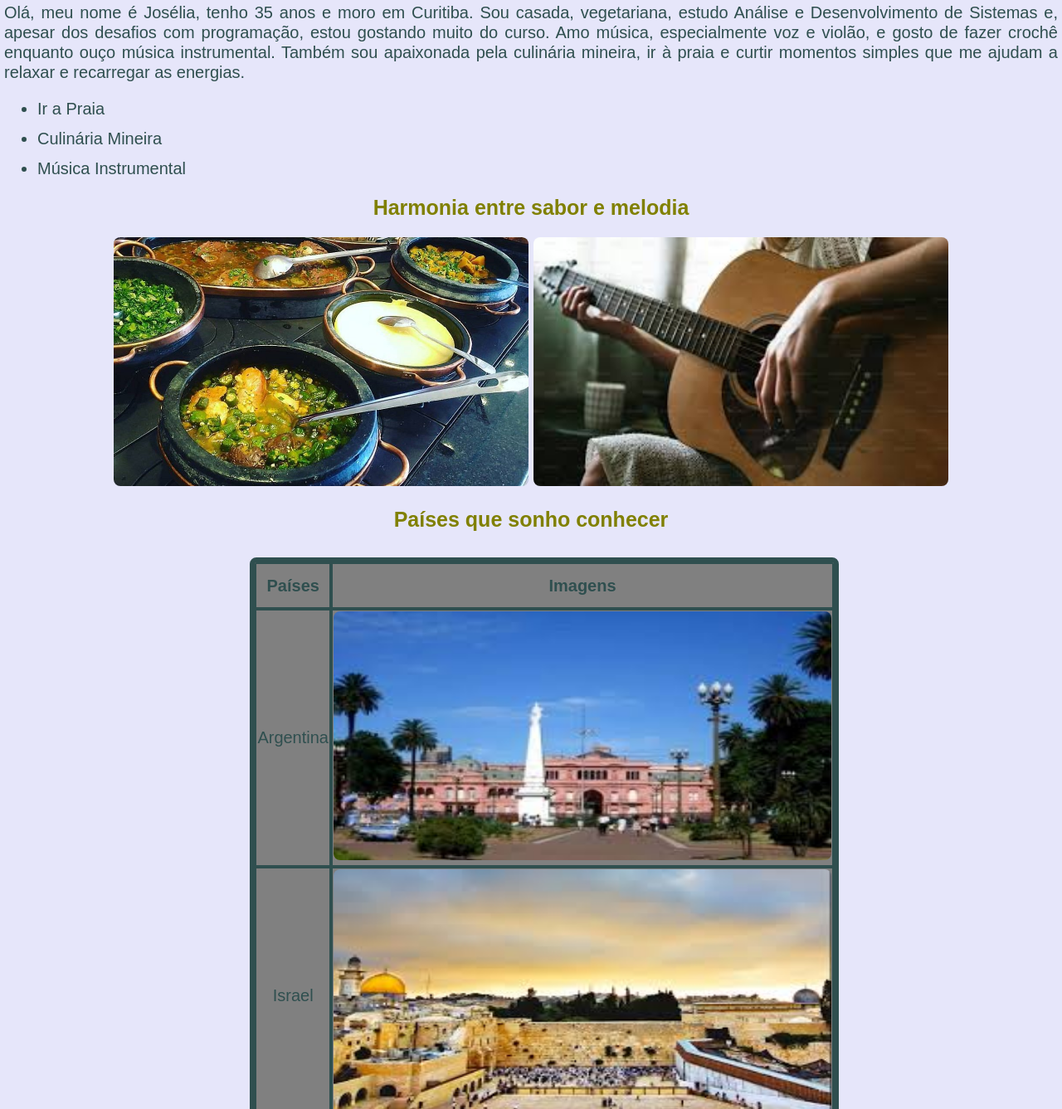
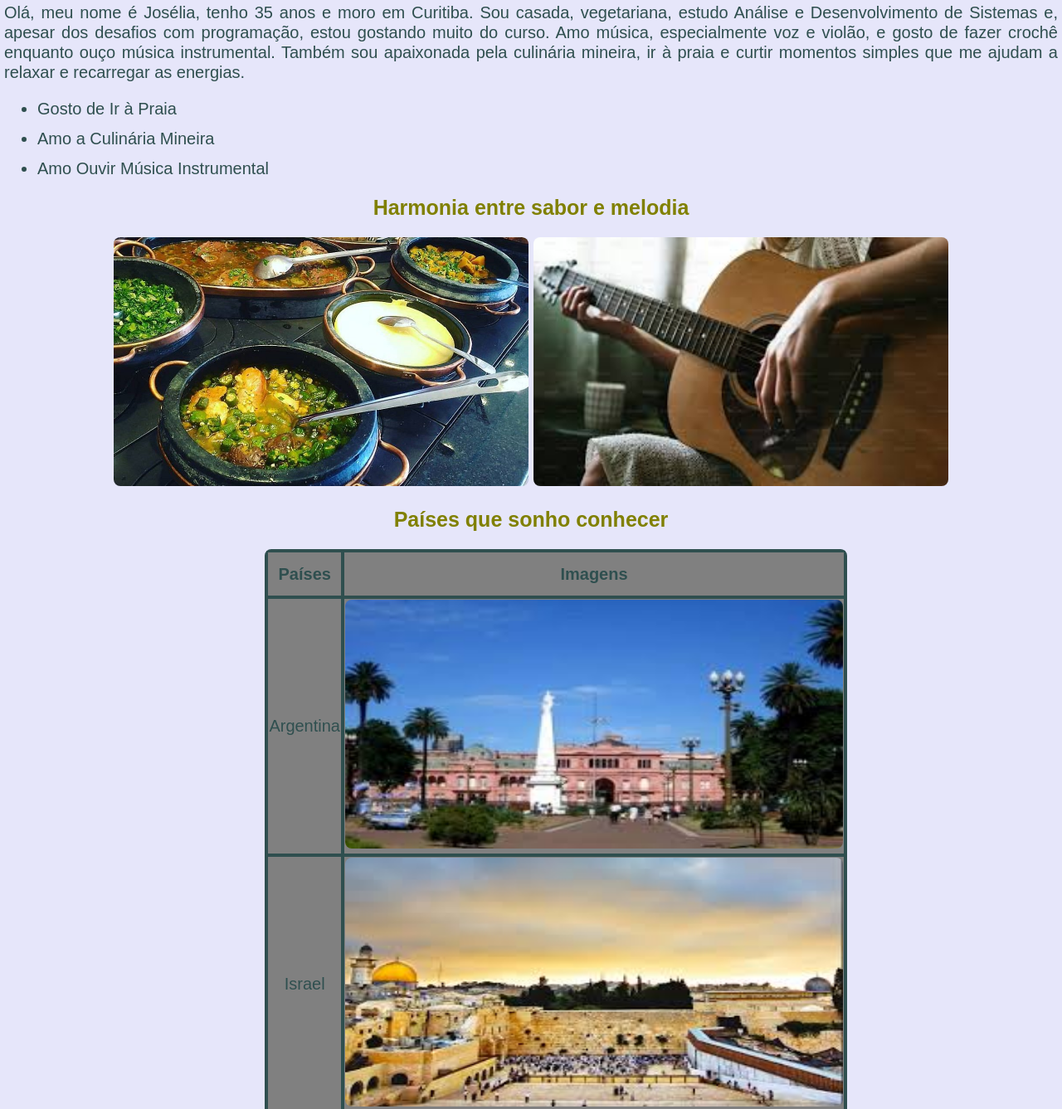
Before and after one commit to 19890701-Josy/TrabalhoDS, a plain HTML site: page index.html in a window 1280 px wide. Shown: the part 307-1644 px from the top of the page at 83% size. Drawn offline with Linux system fonts and the light colour scheme.

Commit message:
Add files via upload

```diff
--- a/index.html
+++ b/index.html
@@ -12,18 +12,13 @@
 
     <img src="josy.jpg" alt="josy" width="200" height="200">
 
-    <p>Olá, meu nome é Josélia, tenho 35 anos e moro em Curitiba. Sou casada, vegetariana, estudo Análise
-      e Desenvolvimento de Sistemas e, apesar dos desafios com programação, estou gostando
-      muito do curso. Amo música, especialmente voz e violão, e gosto de fazer crochê enquanto
-      ouço música instrumental. Também sou apaixonada pela culinária mineira, ir à praia e curtir
-      momentos simples
-      que me ajudam a relaxar e recarregar as energias.
+    <p>Olá, meu nome é Josélia, tenho 35 anos e moro em Curitiba. Sou casada, vegetariana, estudo Análise e Desenvolvimento de Sistemas e, apesar dos desafios com programação, estou gostando muito do curso. Amo música, especialmente voz e violão, e gosto de fazer crochê enquanto ouço música instrumental. Também sou apaixonada pela culinária mineira, ir à praia e curtir momentos simples que me ajudam a relaxar e recarregar as energias.
     </p>
 
     <ul>
-      <li>Ir a Praia</li>
-      <li>Culinária Mineira</li>
-      <li>Música Instrumental</li>
+      <li>Gosto de Ir à Praia</li>
+      <li>Amo a Culinária Mineira</li>
+      <li>Amo Ouvir Música Instrumental</li>
     </ul>
    <div class="galeria">
       <h2>Harmonia entre sabor e melodia</h2>
--- a/style.css
+++ b/style.css
@@ -43,19 +43,15 @@ h2 {
 .table-container {
     width: 80%;
     display: flex;
-    justify-content: center;
     justify-content: flex-end;
-    margin-top: 20px;
-    overflow-x: auto;
 }
 table {
     width: 68%;
-    margin: 10px;
     background-color: grey;
     border-radius:8px;
     border-spacing: 0px;
-    border: 6px solid darkslategrey;
-    overflow: hidden;
+    border: 2px solid darkslategrey;
+    table-layout: auto;
 }
 th, td {
     border: 2px solid darkslategrey;
```
